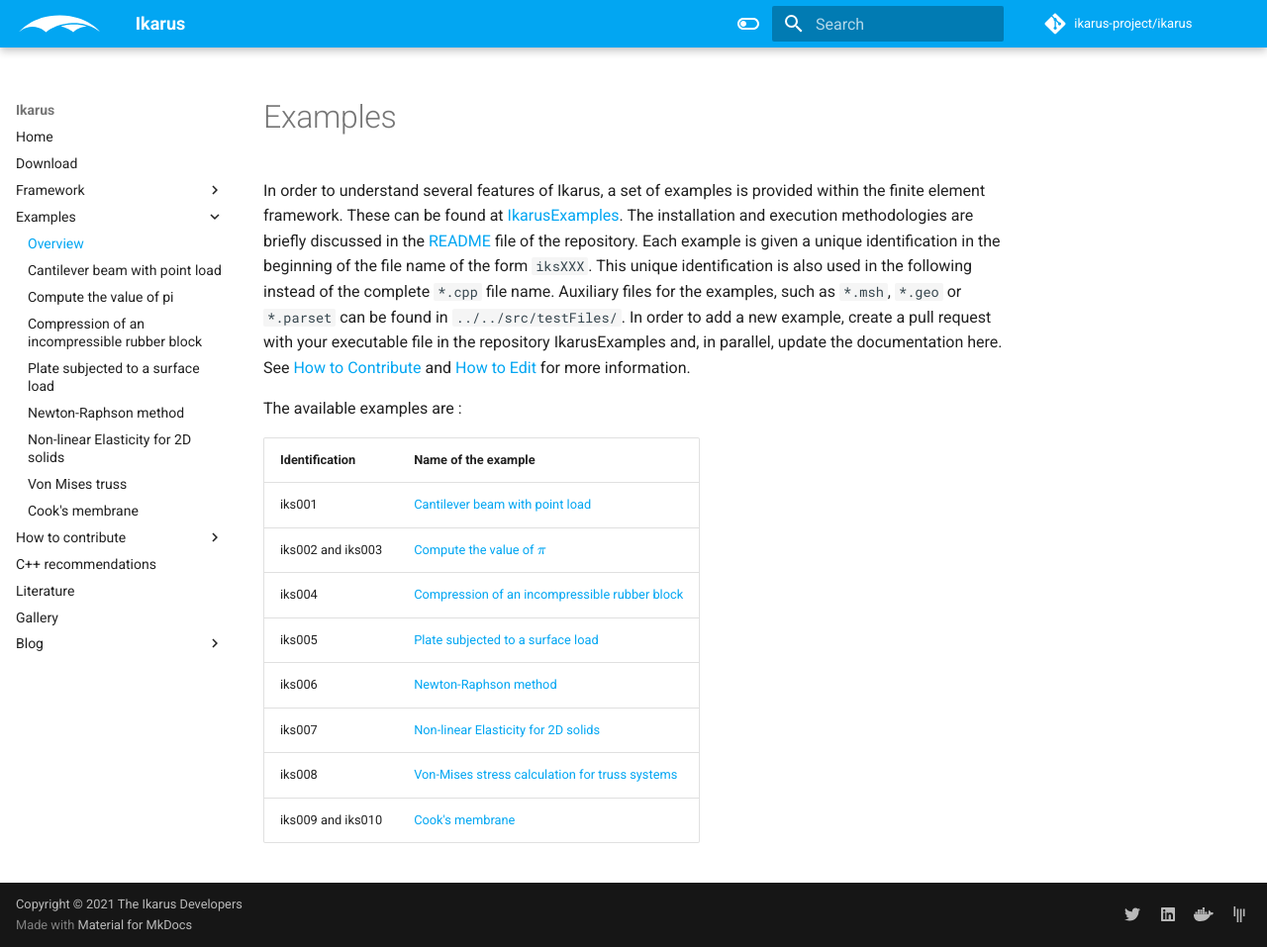
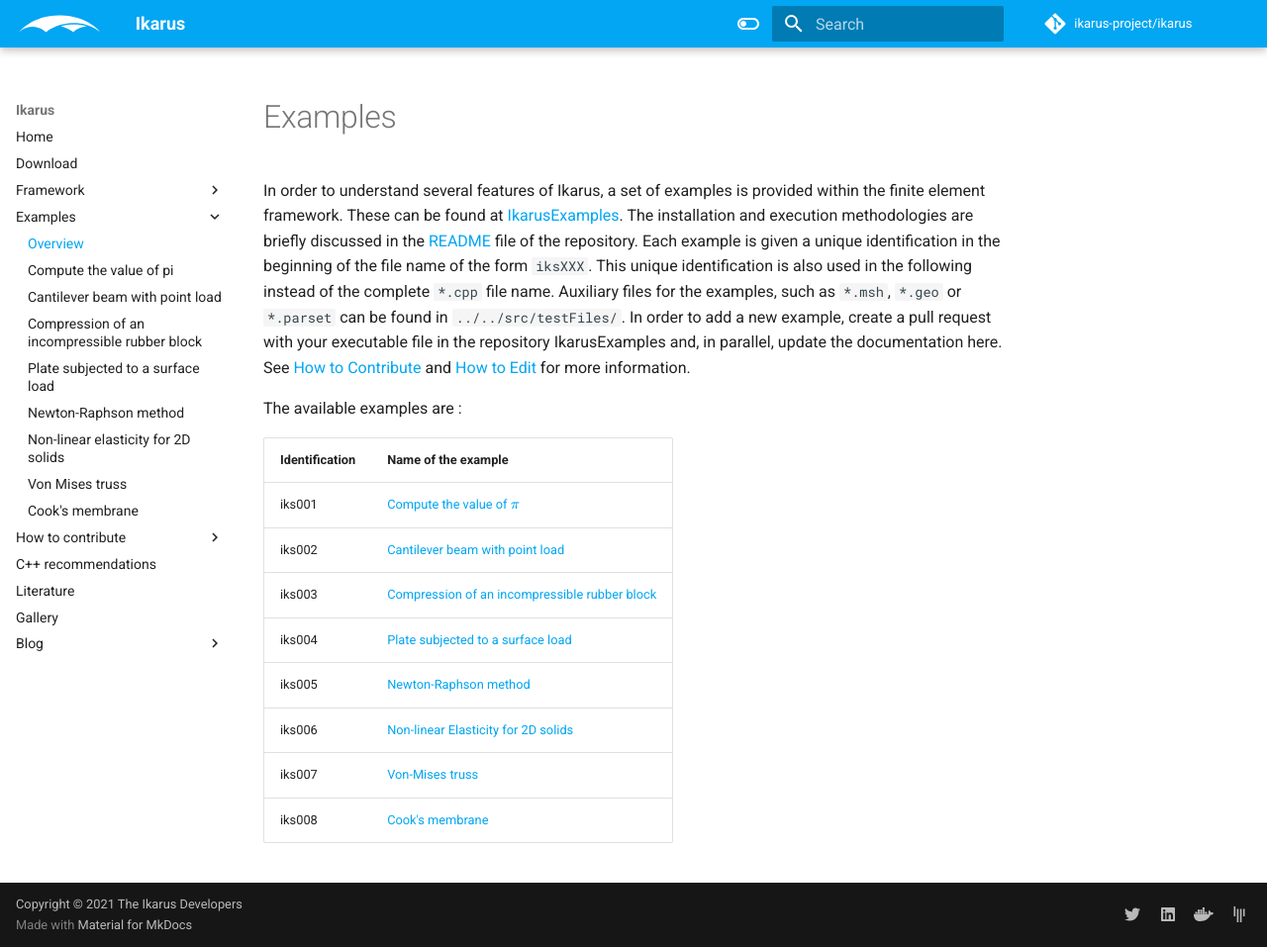
Before and after one commit to ikarus-project/ikarus, an MkDocs documentation site: the page built from docs/website/02_examples/examplesOverview.md, in a window 1280 px wide and 957 px high. Shown: the whole window at 99% size. Built offline with MkDocs 1.6.1 and Material for MkDocs 9.7.7, drawn with Linux system fonts in a browser that asks for light colours; comment, search, counter and statistics services are not loaded.

Commit message:
refactoring examples

```diff
--- a/docs/mkdocs.yml
+++ b/docs/mkdocs.yml
@@ -62,12 +62,12 @@
     - Observer and observables: 01_framework/observer.md
   - Examples:
     - Overview: 02_examples/examplesOverview.md
+    - Compute the value of pi: 02_examples/computePi.md
     - Cantilever beam with point load: 02_examples/cantileverBeam.md
-    - Compute the value of pi: 02_examples/computePi.md
     - Compression of an incompressible rubber block: 02_examples/incompressibleRubberBlock.md
     - Plate subjected to a surface load: 02_examples/kirchhoffPlate.md
     - Newton-Raphson method: 02_examples/newtonRaphsonMethod.md
-    - Non-linear Elasticity for 2D solids: 02_examples/nonLinearElasticity.md
+    - Non-linear elasticity for 2D solids: 02_examples/nonLinearElasticity.md
     - Von Mises truss: 02_examples/vonMisesTruss.md
     - Cook's membrane: 02_examples/cooksMembrane.md
   - How to contribute:
--- a/docs/website/02_examples/examplesOverview.md
+++ b/docs/website/02_examples/examplesOverview.md
@@ -17,13 +17,13 @@
 
 The available examples are :
 
- | Identification    | Name of the example                                                           |
-|:------------------|:------------------------------------------------------------------------------|
-| iks001            | [Cantilever beam with point load](cantileverBeam.md)                          |
-| iks002 and iks003 | [Compute the value of $\pi$](computePi.md)                                    |
-| iks004            | [Compression of an incompressible rubber block](incompressibleRubberBlock.md) |
-| iks005            | [Plate subjected to a surface load](kirchhoffPlate.md)                        |
-| iks006            | [Newton-Raphson method](newtonRaphsonMethod.md)                               |
-| iks007            | [Non-linear Elasticity for 2D solids](nonLinearElasticity.md)                 |
-| iks008            | [Von-Mises stress calculation for truss systems](vonMisesTruss.md)      |
-| iks009 and iks010 | [Cook's membrane](cooksMembrane.md)                                           |
+ | Identification | Name of the example                                                           |
+|:---------------|:------------------------------------------------------------------------------|
+| iks001         | [Compute the value of $\pi$](computePi.md)                                    |
+ | iks002         | [Cantilever beam with point load](cantileverBeam.md)                          |
+| iks003         | [Compression of an incompressible rubber block](incompressibleRubberBlock.md) |
+| iks004         | [Plate subjected to a surface load](kirchhoffPlate.md)                        |
+| iks005         | [Newton-Raphson method](newtonRaphsonMethod.md)                               |
+| iks006         | [Non-linear Elasticity for 2D solids](nonLinearElasticity.md)                 |
+| iks007         | [Von-Mises truss](vonMisesTruss.md)                                           |
+| iks008         | [Cook's membrane](cooksMembrane.md)                                           |
```
Also changed, not shown: docs/website/02_examples/vonMisesTruss.md (+3 -1 lines), 1 other file.
